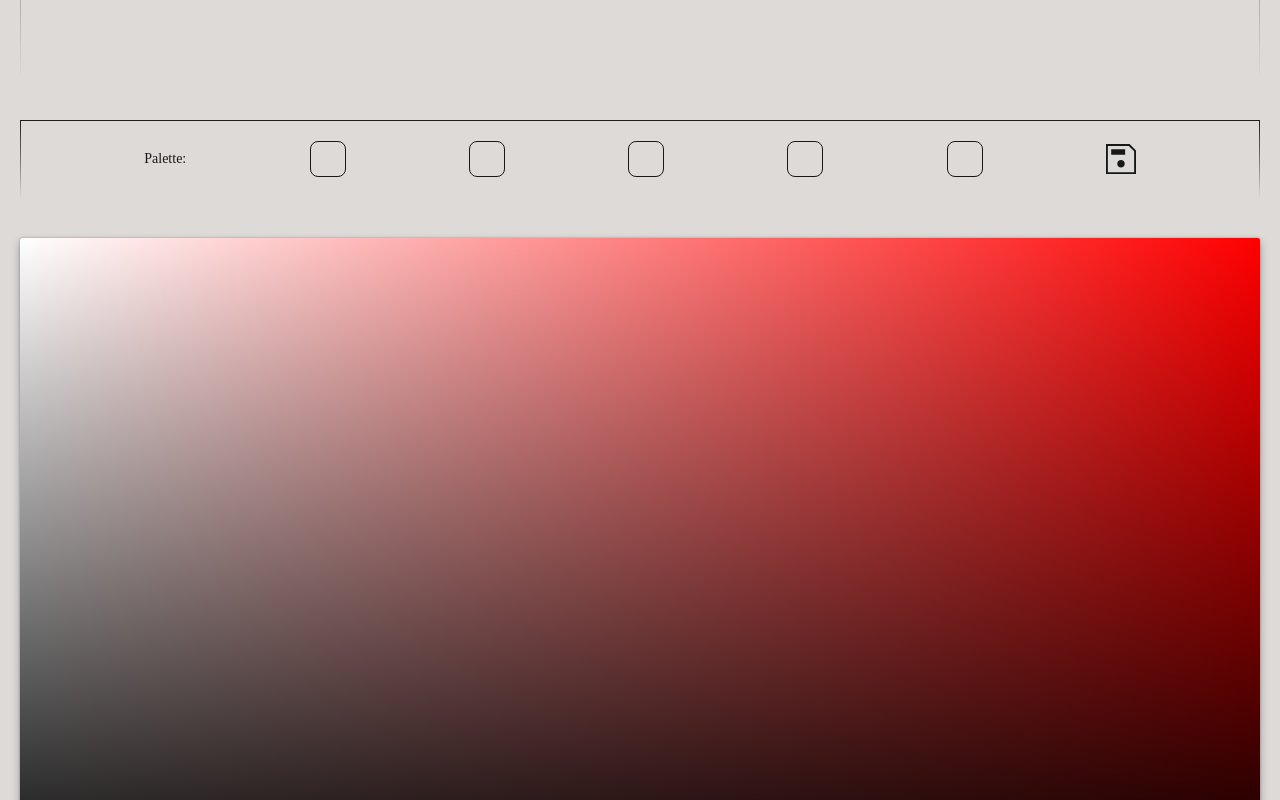
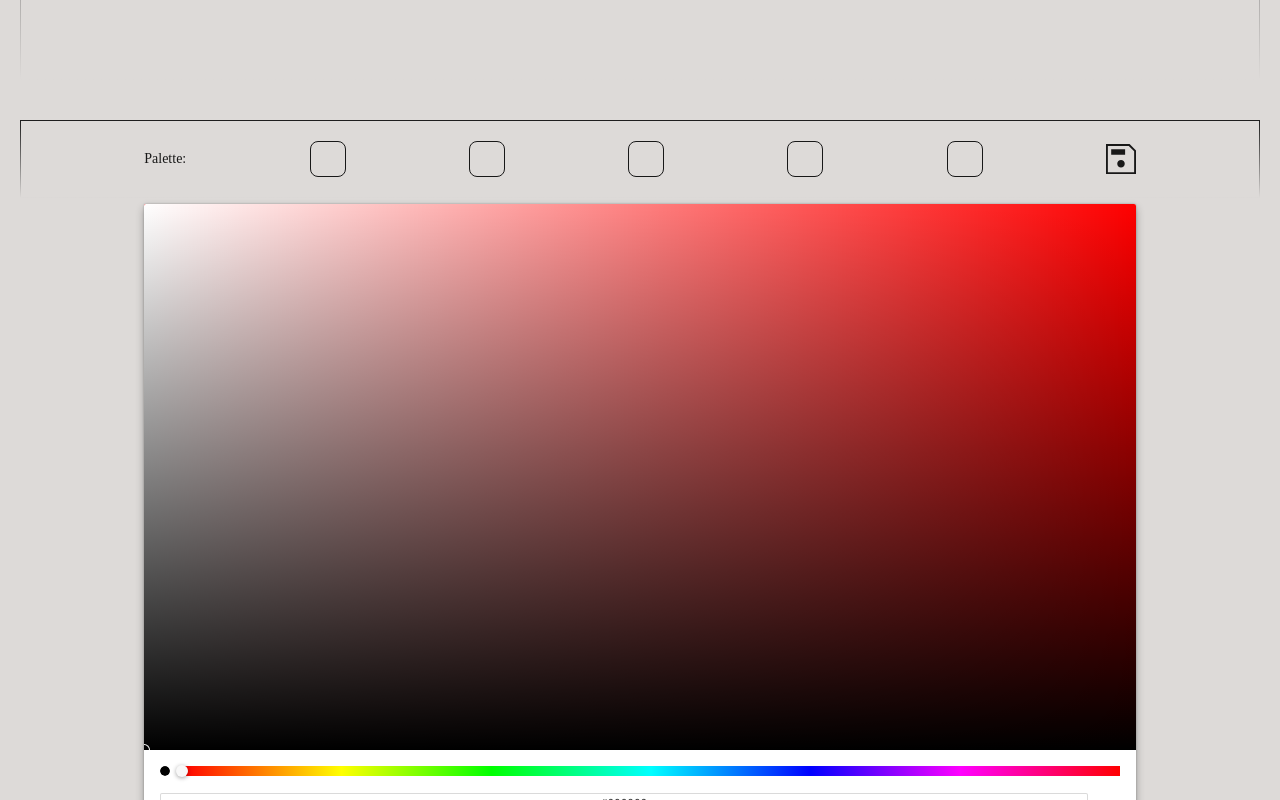
Before and after one commit to wuerion/Tools-React, a React (Vite) app: page /colorPage in a window 1280 px wide. Shown: the part 1720-2520 px from the top of the page. Built offline with nearby package versions, Linux system fonts and the light colour scheme; a web font is replaced by a local one.

Commit message:
update desing width and height

```diff
--- a/src/components/SubComponents/ColorPage/Palettes/ColorPiker.jsx
+++ b/src/components/SubComponents/ColorPage/Palettes/ColorPiker.jsx
@@ -23,8 +23,8 @@ function ColorPiker() {
   }, [piker]);
   // <div className="flex justify-evenly items-center gap-5 border border-white py-5 text-white">
   return (
-    <div>
-      <div className="bg-linear-180 from-[#1D1D1D] to-[#DDDAD8] dark:from-[#FFFFFF] dark:to-[#1D1D1D] w-full p-[1px] my-10">
+    <div className="flex flex-col items-center justify-center my-4">
+      <div className="bg-linear-180 from-[#1D1D1D] to-[#DDDAD8] dark:from-[#FFFFFF] dark:to-[#1D1D1D] w-full p-[1px]">
         <div className="bg-[#DDDAD8] dark:bg-[#1D1D1D] w-full flex justify-evenly items-center text-[#181818] dark:text-[#DDDAD8] py-5 ">
           <p>Palette:</p>
           {[0, 1, 2, 3, 4].map((index) => (
@@ -60,7 +60,7 @@ function ColorPiker() {
         </div>
       </div>
 
-      <div className="w-[100%] mt-1.5 flex justify-center items-center">
+      <div className=" mt-1.5 flex justify-center items-center w-full md:w-4/5 md:h-4/5">
         <div className="w-full">
           <ChromePicker
             color={color[piker] || ""}
```
